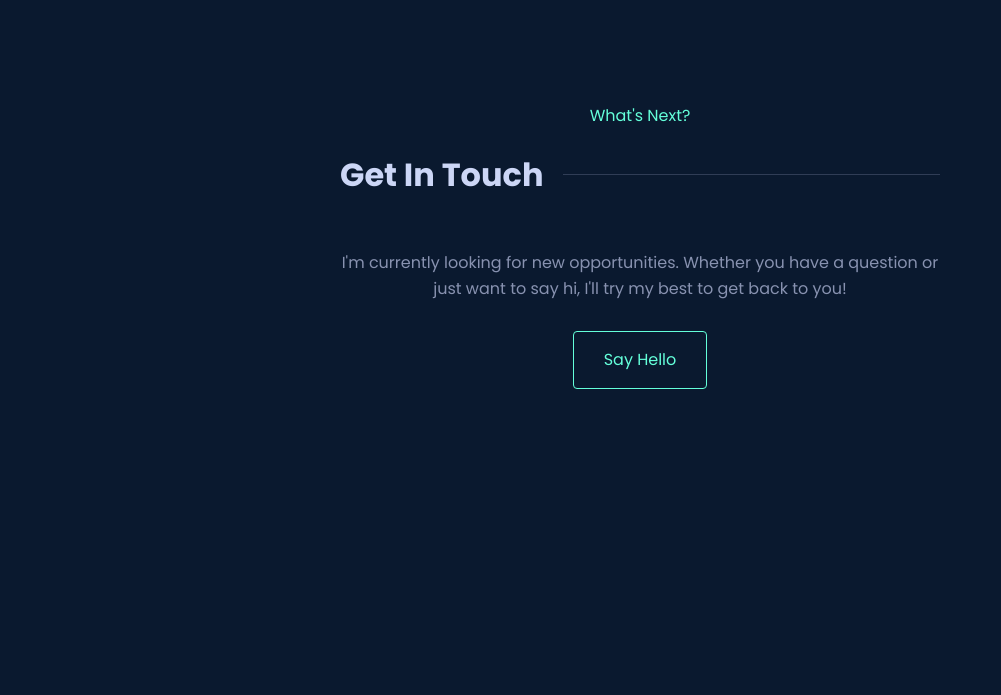
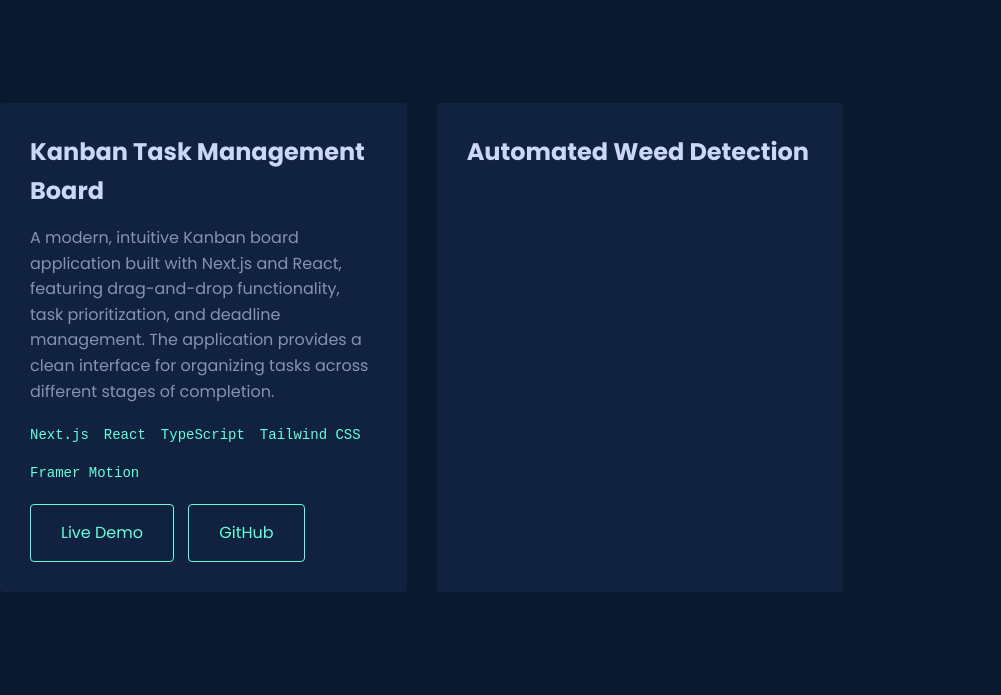
Before and after one commit to ruchitadarur20/ruchitadarur20.github.io, a plain HTML site: page index.html in a window 1280 px wide. Shown: the part 2424-3119 px from the top of the page, without its empty margins (0-1001 px from the left). Before the commit the page ends 2913 px from the top, so only its background shows below. Drawn offline with Linux system fonts and the light colour scheme.

Commit message:
Update index.html

```diff
--- a/index.html
+++ b/index.html
@@ -443,6 +443,33 @@
         </div>
     </section>
 
+<section>
+    <div class="projects-grid">
+    <div class="project-card">
+        <h3 class="project-title">Kanban Task Management Board</h3>
+        <p class="project-description">A modern, intuitive Kanban board application built with Next.js and React,
+            featuring drag-and-drop functionality, task prioritization, and deadline management. The application
+            provides a clean interface for organizing tasks across different stages of completion.</p>
+        <div class="project-tech">
+            <span class="tech-tag">Next.js</span>
+            <span class="tech-tag">React</span>
+            <span class="tech-tag">TypeScript</span>
+            <span class="tech-tag">Tailwind CSS</span>
+            <span class="tech-tag">Framer Motion</span>
+        </div>
+        <div class="project-links" style="margin-top: 20px;">
+            <a href="https://kanban-to-do-list-two.vercel.app/" class="btn" style="margin-right: 10px;"
+                target="_blank">Live Demo</a>
+            <a href="https://github.com/ruchitadaru20/KanbanToDoList" class="btn" target="_blank">GitHub</a>
+        </div>
+    </div>
+
+    <div class="project-card">
+        <h3 class="project-title">Automated Weed Detection</h3>
+    </div>
+</div>
+</section>
+
     <section id="contact">
         <div class="container">
             <div class="contact">
```
